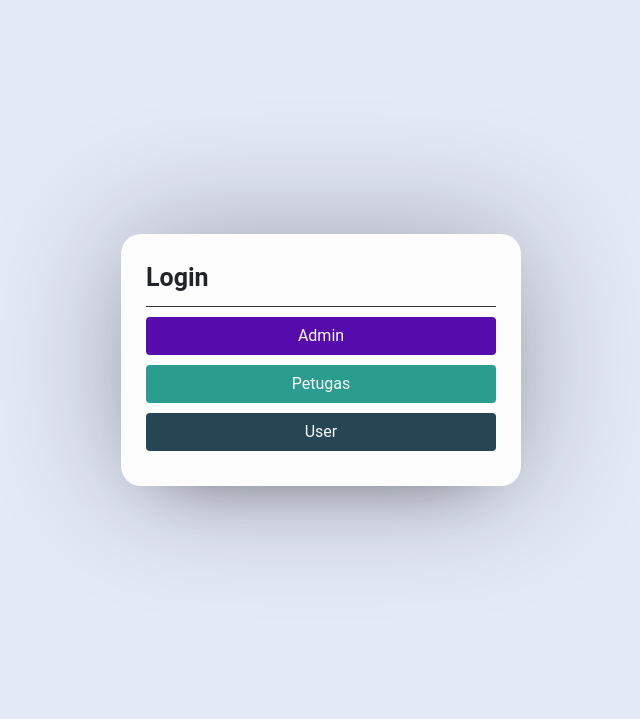
After one commit to MuhammadAhsaNasrulloh/PERPUS_PHP, a PHP site: page /pilihLogin.php in a window 1280 px wide. The commit adds this page. Shown: the top 719 px of the page, without its empty margins (319-959 px from the left). Run offline with PHP 8.4, Linux system fonts and the light colour scheme.

Commit message:
update file now!

```diff
--- a/Login.php
+++ b/Login.php
@@ -1,5 +1,5 @@
 <?php
-    session_start();
+session_start();
 ?>
 
 <!DOCTYPE html>
@@ -34,9 +34,6 @@
                 <div class="field input">
                     <input type="submit" name="submit" value="Login" class="btn mt-2" required>
                 </div>
-                <div class="links">
-                    <p class="title">Don't have an account? <a href="Register.php">SignUp now</a> </p>
-                </div>
             </form>
         </div>
         </div>
--- /dev/null
+++ b/pilihLogin.php
@@ -0,0 +1,120 @@
+<?php
+session_start();
+?>
+<!DOCTYPE html>
+<html lang="en">
+<head>
+    <meta charset="UTF-8">
+    <meta name="viewport" content="width=device-width, initial-scale=1.0">
+    <title>Login - Perpus SMKN 1 SUBANG</title>
+    <!-- bootstrap 5 -->
+    <link href="https://cdn.jsdelivr.net/npm/bootstrap@5.0.2/dist/css/bootstrap.min.css" rel="stylesheet" integrity="sha384-EVSTQN3/azprG1Anm3QDgpJLIm9Nao0Yz1ztcQTwFspd3yD65VohhpuuCOmLASjC" crossorigin="anonymous">
+    <!-- ionicon -->
+    <script type="module" src="https://unpkg.com/ionicons@7.1.0/dist/ionicons/ionicons.esm.js"></script>
+    <script nomodule src="https://unpkg.com/ionicons@7.1.0/dist/ionicons/ionicons.js"></script>
+    <!-- bootstrap icon -->
+    <link rel="stylesheet" href="https://cdn.jsdelivr.net/npm/bootstrap-icons@1.11.3/font/bootstrap-icons.min.css">
+    <style>
+        *{
+        padding: 0;
+        margin: 0;
+        box-sizing: border-box;
+        font-family: 'Roboto', sans-serif;
+    }
+    body {
+        background-color: #e4e9f7;
+    }
+    .container-fluid{
+        display: flex;
+        align-items: center;
+        justify-content: center;
+        min-height: 90vh;
+    }
+    .box{
+        width: 25rem;
+        background: #fdfdfd;
+        display: flex;
+        flex-direction: column;
+        padding: 25px 25px;
+        border-radius: 20px;
+        box-shadow: 0 0 128px 0 rgba(0, 0, 0, 0.3),
+                    0 32px 64px -48px  rgba(0,0,0, 0.5);
+    }
+
+    .form-box header{
+        font-size: 25px;
+        font-weight: 600;
+        padding-bottom: 10px;
+        border-bottom: 1px solid #333;
+        margin-bottom: 10px;
+    }
+    .form-box form .field{
+        display: flex;
+        margin-bottom: 10px;
+        flex-direction: column;
+    }
+
+    .form-box form .input input{
+        height: 35px;
+        width: 100%;
+        font-size: 16px;
+        padding: 0 16px;
+        border-radius: 5px;
+        border: 1px solid #ccc;
+        outline: none;
+    }
+
+    .btn-admin{
+        background-color: #560bad;
+        color: #ffff;
+    }
+
+    .btn-admin:hover{
+        background-color: #8338ec;
+    }
+
+    .links{
+        text-align: center;
+        margin-bottom: 10px;
+    }
+    .btn-petugas{
+        background-color: #2a9d8f;
+        color: #ffff;
+    }
+
+    .btn-petugas:hover{
+        background-color: #2a9d9f;
+    }
+    .btn-user{
+        background-color: #264653;
+        color: #ffff;
+    }
+
+    .btn-user:hover{
+        background-color: #264680;
+    }
+    </style>
+</head>
+<body>
+     <div class="container-fluid">
+        <div class="box">
+        <div class="form-box">
+            <header class="header">Login</header>
+            <form action="">
+                <div class="field input">
+                        <div class="btn btn-admin" ><a href="Login.php" class="text-light" style="text-decoration:none;">Admin</a></div>
+                </div>
+                <div class="field input">
+                        <div class="btn btn-petugas" ><a href="Login.php" class="text-light" style="text-decoration:none;">Petugas</a></div>
+                </div>
+                <div class="field input">
+                        <div class="btn btn-user" ><a href="Login.php" class="text-light" style="text-decoration:none;">User</a></div>
+                </div>
+            </form>
+        </div>
+        </div>
+     </div>
+
+    <script src="https://cdn.jsdelivr.net/npm/bootstrap@5.0.2/dist/js/bootstrap.bundle.min.js" integrity="sha384-MrcW6ZMFYlzcLA8Nl+NtUVF0sA7MsXsP1UyJoMp4YLEuNSfAP+JcXn/tWtIaxVXM" crossorigin="anonymous"></script>
+</body>
+</html>
```
Also changed, not shown: user/index.php (+28 -2 lines), admin/data/index.php (line endings or trailing spaces).
